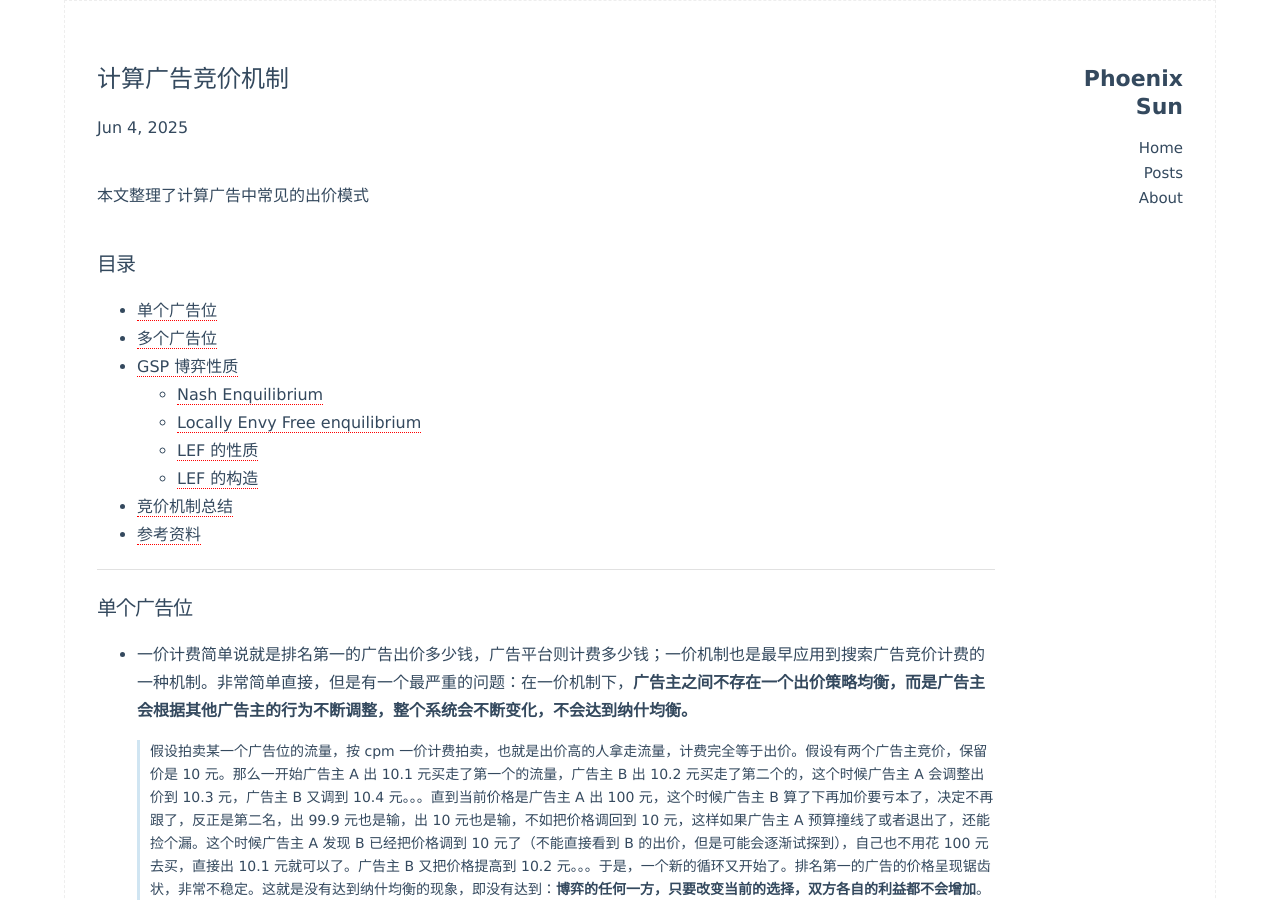
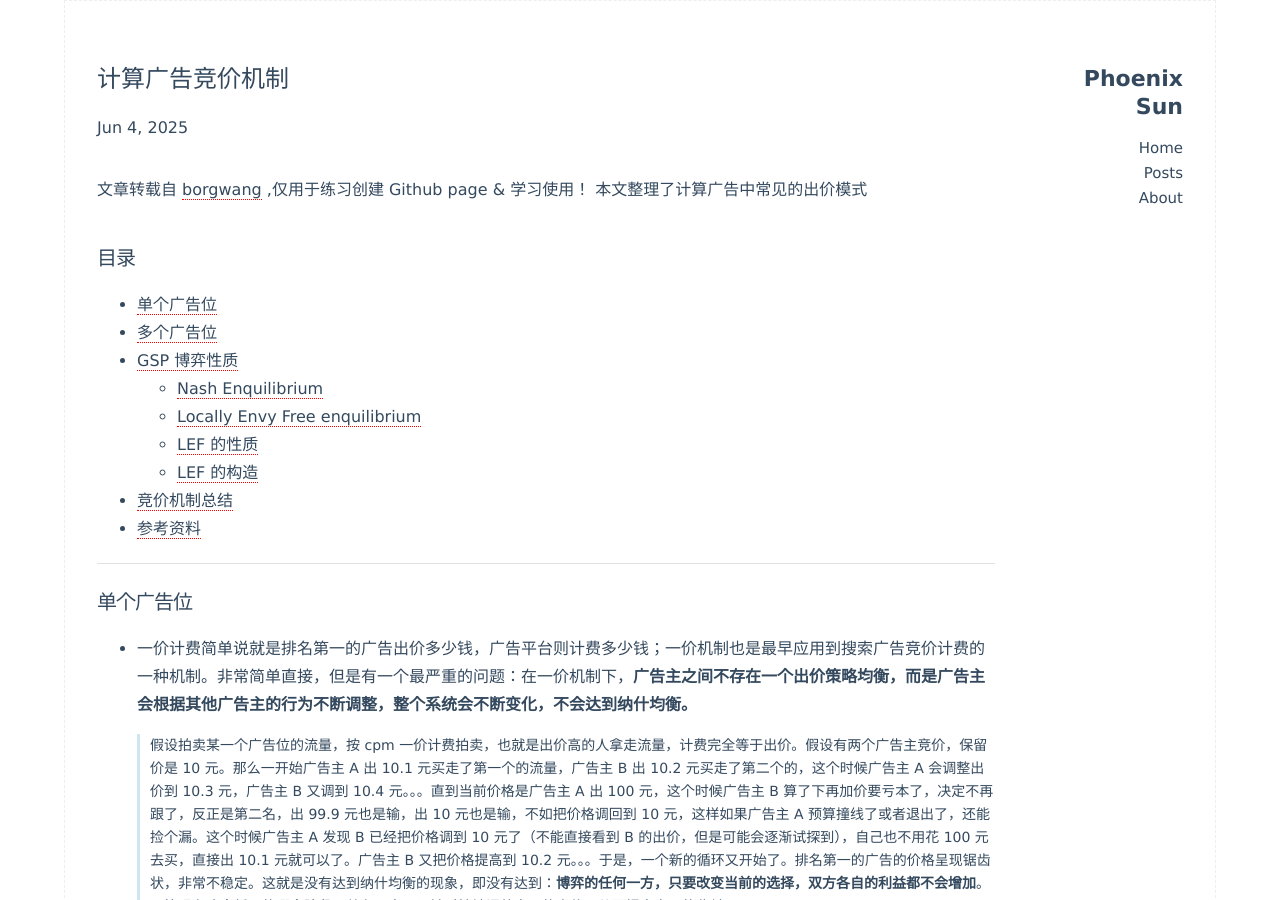
Before and after one commit to guobosun/guobosun.github.io, a Jekyll site: the page built from _posts/2025-06-04-adtech-bidding-mechism.md, in a window 1280 px wide and 900 px high. Built offline with Jekyll 4.4.1, drawn with Linux system fonts in a browser that asks for light colours; formulas are drawn with MathJax 3; comment, search, counter and statistics services are not loaded.

Commit message:
Update 2025-06-04-adtech-bidding-mechism.md

```diff
--- a/_posts/2025-06-04-adtech-bidding-mechism.md
+++ b/_posts/2025-06-04-adtech-bidding-mechism.md
@@ -7,7 +7,7 @@ description: Bidding Mechanism
 ---
 
 <br>
-
+文章转载自 [borgwang](https://github.com/borgwang/borgwang.github.io) ,仅用于练习创建 Github page & 学习使用！
 本文整理了计算广告中常见的出价模式
 
 <br>
```
